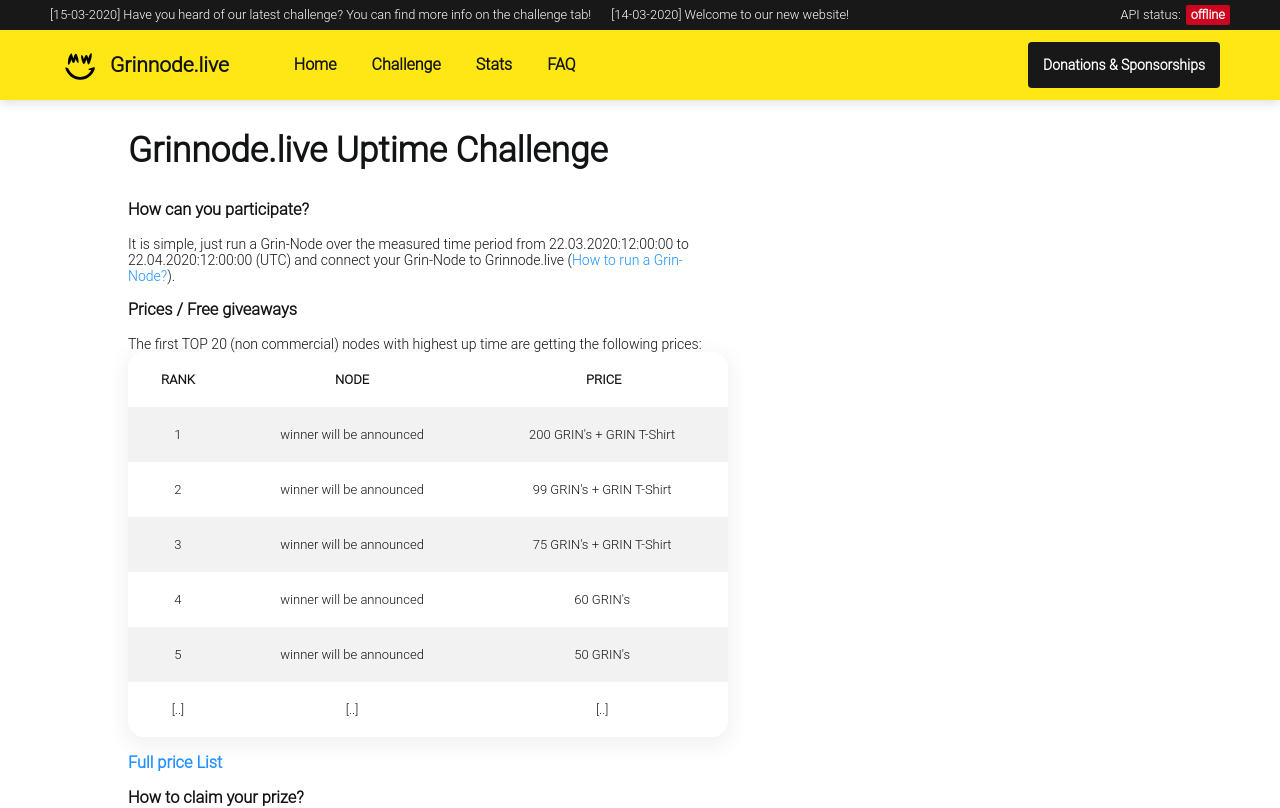
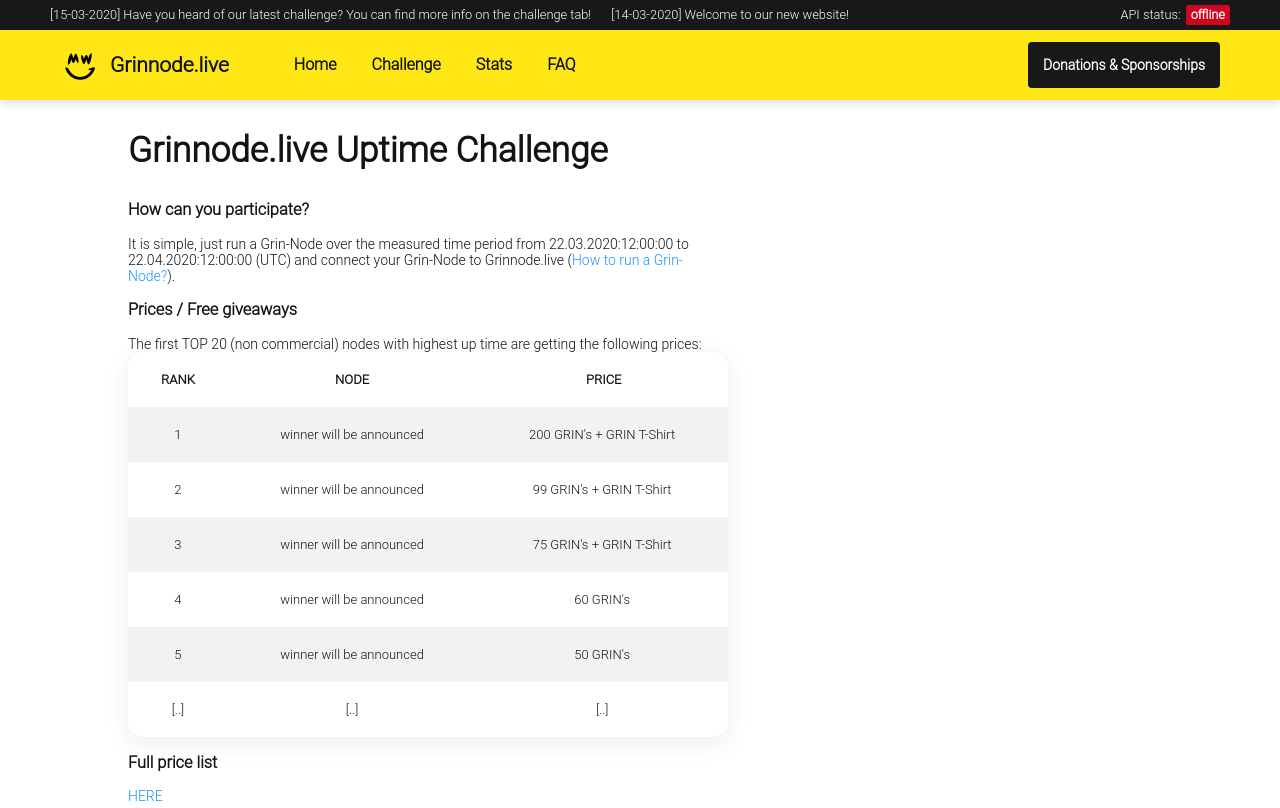
Before and after one commit to Grinnode-live/grinnode-live-frontend, a Vue app: page /challenge in a window 1280 px wide. Shown: the top 808 px of the page. Built offline with nearby package versions, Linux system fonts and the light colour scheme; no server answers.

Commit message:
Update Challenge.vue

```diff
--- a/src/views/Challenge.vue
+++ b/src/views/Challenge.vue
@@ -54,8 +54,9 @@
 </tr>
 </tbody>
 </table>
-
-                        <h3><a href="https://github.com/MCM-Mike/grinnode.live/blob/master/free-grin-challenge.md" target="_blank">Full price List</a></h3>
+</p>
+    <p>
+    <h3>Full price list</h3><a href="https://github.com/MCM-Mike/grinnode.live/blob/master/free-grin-challenge.md" target="_blank">HERE</a>
                     </p>
 
                     <h3>How to claim your prize?</h3>
```
